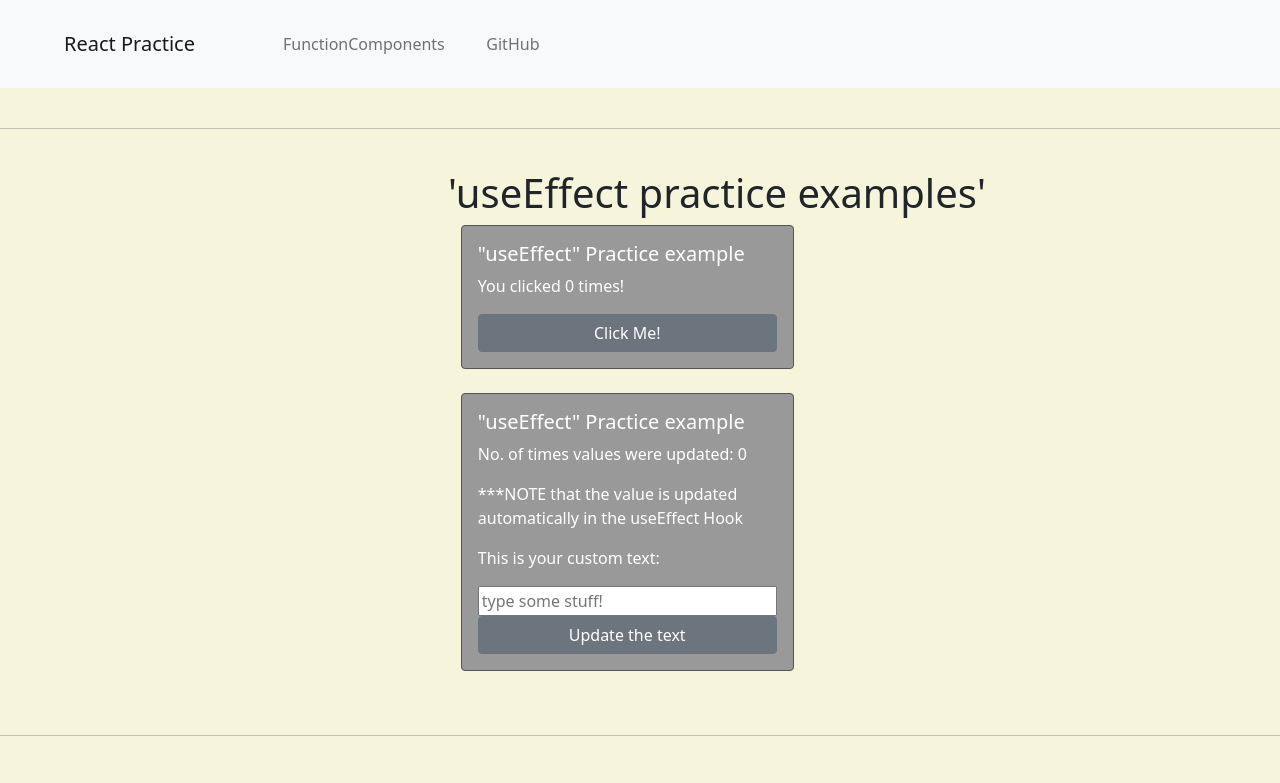
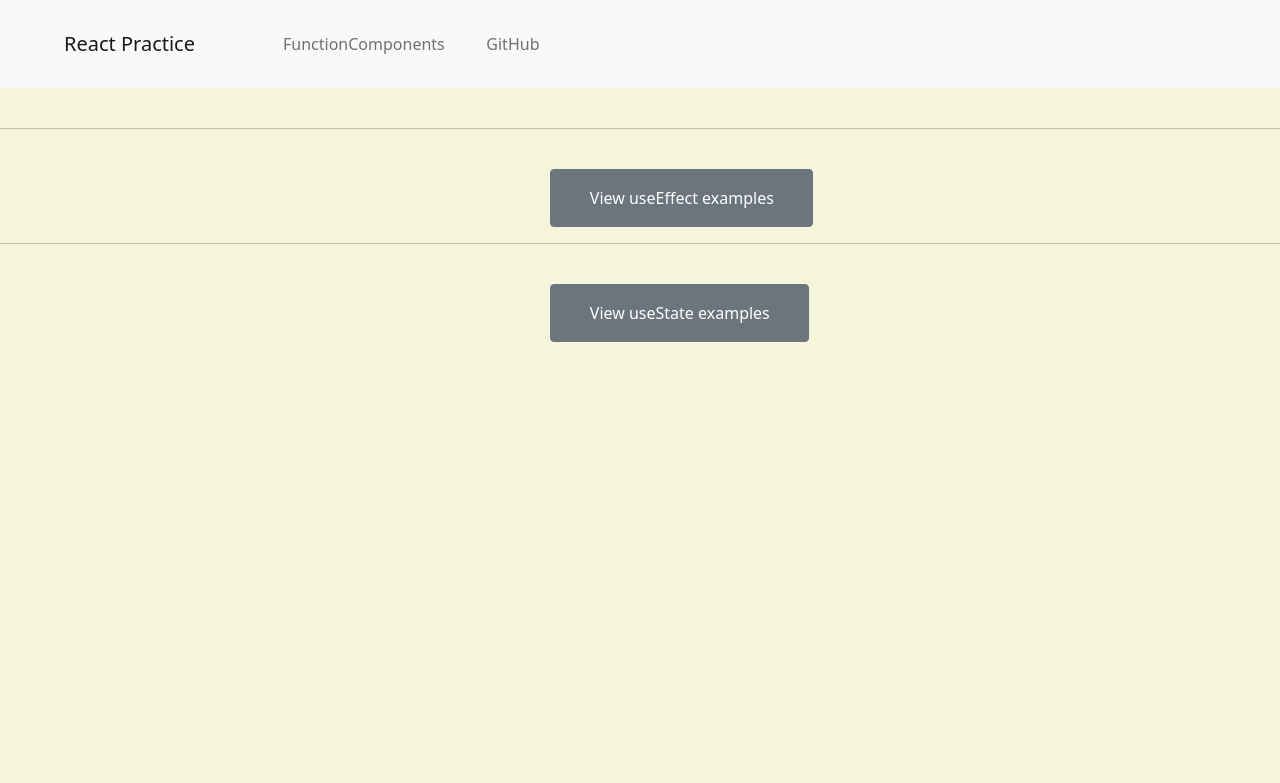
Before and after one commit to alinan-vn/react-fundamentals-practice-and-notes, a React (Create React App) app: page /function-components-practice in a window 1280 px wide. Shown: the top 783 px of the page. Built offline with nearby package versions, Linux system fonts and the light colour scheme.

Commit message:
made the two useEffect and useState function components shown on their own page under their own url, this is accessed by clicking on one of two buttons in the normal function components practice page; styled buttons to better size and centered it in the page (centered manually, not true center);

```diff
--- a/src/App.js
+++ b/src/App.js
@@ -2,7 +2,9 @@ import {BrowserRouter, Route} from 'react-router-dom';
 
 import Navigation from './components/global/navigation/index.jsx';
 
-import FunctionComponentPractice from './components/functionComponentsPractice/index.jsx'
+import FunctionComponentPractice from './components/functionComponentsPractice/index.jsx';
+import UseEffectPractice from './components/functionComponentsPractice/useEffectPractice/index';
+import UseStatePractice from './components/functionComponentsPractice/useStatePractice/index';
 
 function App() {
   return (
@@ -10,6 +12,8 @@ function App() {
       <BrowserRouter>
         <Navigation />
         <Route exact path='/function-components-practice' component={FunctionComponentPractice} />
+        <Route exact path='/useEffect-practice' component={UseEffectPractice} />
+        <Route exact path='/useState-practice' component={UseStatePractice} />
       </BrowserRouter>
     </div>
   );
--- a/src/components/functionComponentsPractice/index.jsx
+++ b/src/components/functionComponentsPractice/index.jsx
@@ -1,4 +1,5 @@
 import React from 'react';
+import {Button} from 'reactstrap';
 
 import UseEffectPractice from './useEffectPractice/index';
 import UseStatePractice from './useStatePractice/index';
@@ -6,14 +7,22 @@ import UseStatePractice from './useStatePractice/index';
 
 class FunctionComponentPractice extends React.Component {
 
+    handleRedirection = (direction) => {
+        if (direction === "useEffect"){
+            this.props.history.push("/useEffect-practice")
+        } else if (direction === "useState"){
+            this.props.history.push("/useState-practice")
+        }
+    }
+
     render(){
         return(
-            <div>
+            <div className='functionComponent'>
                 <br /><hr /><br />
-                <UseEffectPractice />
+                <Button className='functionComponent-btn' onClick={() => this.handleRedirection("useEffect")}>View useEffect examples</Button>
 
                 <br /><hr /><br />
-                <UseStatePractice />
+                <Button className='functionComponent-btn' onClick={() => this.handleRedirection("useState")}>View useState examples</Button>
             </div>
         )
     }
--- a/src/components/functionComponentsPractice/useEffectPractice/index.jsx
+++ b/src/components/functionComponentsPractice/useEffectPractice/index.jsx
@@ -17,7 +17,7 @@ function UseEffectPractice(){
     }
 
     useEffect(() => {
-        // setUpdateCount(updateCount + 1);
+        setUpdateCount(updateCount + 1);
     })
 
     return(
--- /dev/null
+++ b/src/scss/_functionComponent.scss
@@ -0,0 +1,9 @@
+.functionComponent {
+    // align-items: center;
+    // justify-content: center;
+
+    &-btn {
+        margin: 0 0 0 43%;
+        padding: 2vh 3vw 2vh 3vw;
+    }
+}
--- a/src/scss/main.scss
+++ b/src/scss/main.scss
@@ -1,5 +1,6 @@
 @import './navigation';
 @import './variables';
+@import './functionComponent';
 @import './useEffect';
 @import './useState';
 
```
